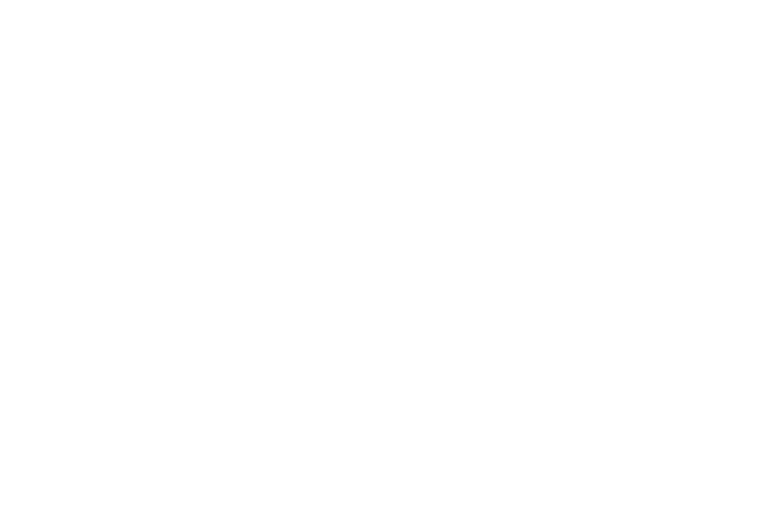
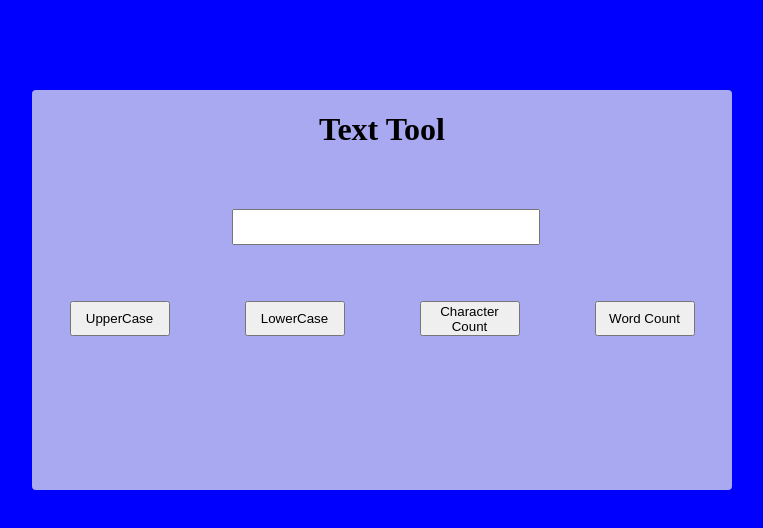
Before and after one commit to Tusharzade2002/TextTool-29, a plain HTML site: page index.html in a window 1280 px wide. Shown: the whole page, without its empty margins (258-1021 px from the left). Drawn offline with Linux system fonts and the light colour scheme.

Commit message:
logic added

```diff
--- a/index.html
+++ b/index.html
@@ -4,8 +4,71 @@
     <meta charset="UTF-8">
     <meta name="viewport" content="width=device-width, initial-scale=1.0">
     <title>Text tool</title>
+    <style>
+        body{
+            margin: 0;
+            padding: 0;
+            background-color: blue;
+            display: flex;
+            justify-content: center;
+            margin-top: 7%;
+            margin-bottom: auto;
+
+        }
+        .container{
+            height: 400px;
+            width: 700px;
+            background-color:rgb(169, 169, 241);
+            border-radius: 4px;
+        }
+        .text-Heading{
+            text-align: center;
+        }
+       .input-text{
+        margin: 40px 200px;
+        height: 30px;
+        width: 300px;
+       }
+       .btn-container{
+        display: flex;
+        justify-content: space-around;
+       }
+       .btn{
+        height: 35px;
+        width: 100px;
+       }
+    </style>
 </head>
 <body>
 
+    <div class="container">
+        <h1 class="text-Heading">Text Tool</h1>
+        <input type="text" class="input-text" id="input-text"/>
+        <p id="result-text">
+
+        </p>
+        <div class="btn-container">
+            <button class="btn" onclick="makeuppercase()">UpperCase</button>
+            <button class="btn" onclick="makelowercase()">LowerCase</button>
+            <button class="btn" onclick="Charactercount()">Character Count</button>
+            <button class="btn" onclick="">Word Count</button>
+        </div>
+    </div>
+    <script>
+        const inputElement = document.getElementById("input-text")
+        const resulttext = document.getElementById("result-text")
+        function makeuppercase(){
+             resulttext.innerText = inputElement.value.toUpperCase()
+        }
+        function makelowercase(){
+             resulttext.innerText= inputElement.value.toLowerCase()
+        }
+        function Charactercount(){
+            resulttext.innerText=inputElement.value.length
+        }
+        function wordcount(){
+            resulttext.innerText=inputElement.value
+        }
+    </script>
 </body>
 </html>
```
